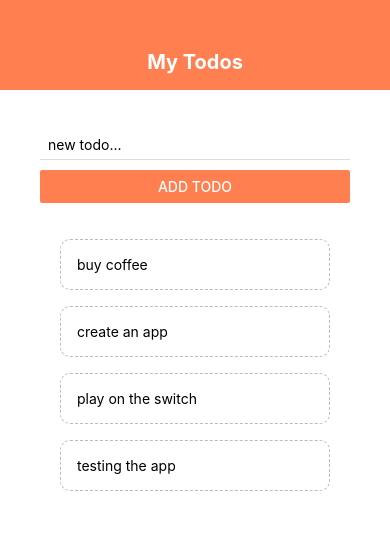
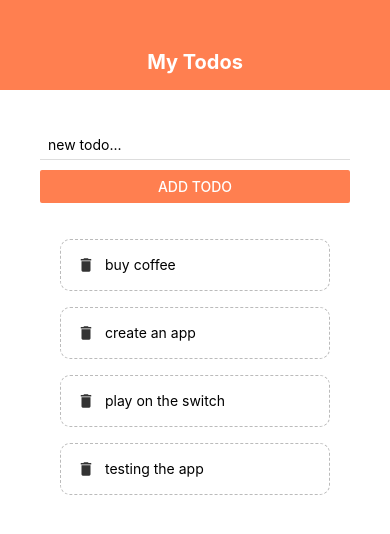
Before and after one commit to Pinetart/React-Native, a React Native app: screen / in a window 390 px wide. Shown: the top 534 px of the page. Built offline with nearby package versions, Linux system fonts and the light colour scheme.

Commit message:
Icons & More Flexbox

```diff
--- a/components/todoItem.js
+++ b/components/todoItem.js
@@ -1,22 +1,30 @@
-import React from 'react'
-import {StyleSheet, TouchableOpacity, Text} from 'react-native';
+import React from "react";
+import { StyleSheet, TouchableOpacity, Text, View } from "react-native";
+import { MaterialIcons } from "@expo/vector-icons";
 
 export default function TodoItem({ pressHandler, item }) {
   return (
     <TouchableOpacity onPress={() => pressHandler(item.key)}>
-      <Text style={styles.item}>{item.text}</Text>
+      <View style={styles["item"]}>
+        <MaterialIcons name="delete" size={18} color="#333" />
+        <Text style={styles["itemText"]}>{item.text}</Text>
+      </View>
     </TouchableOpacity>
-  )
+  );
 }
 
 const styles = StyleSheet.create({
   item: {
+    flexDirection: "row",
     padding: 16,
     marginTop: 16,
-    borderColor: '#bbb',
+    borderColor: "#bbb",
     borderWidth: 1,
     borderStyle: "dashed",
     borderRadius: 1,
     borderRadius: 10,
-  }
+  },
+  itemText: {
+    marginLeft: 10,
+  },
 });
```
